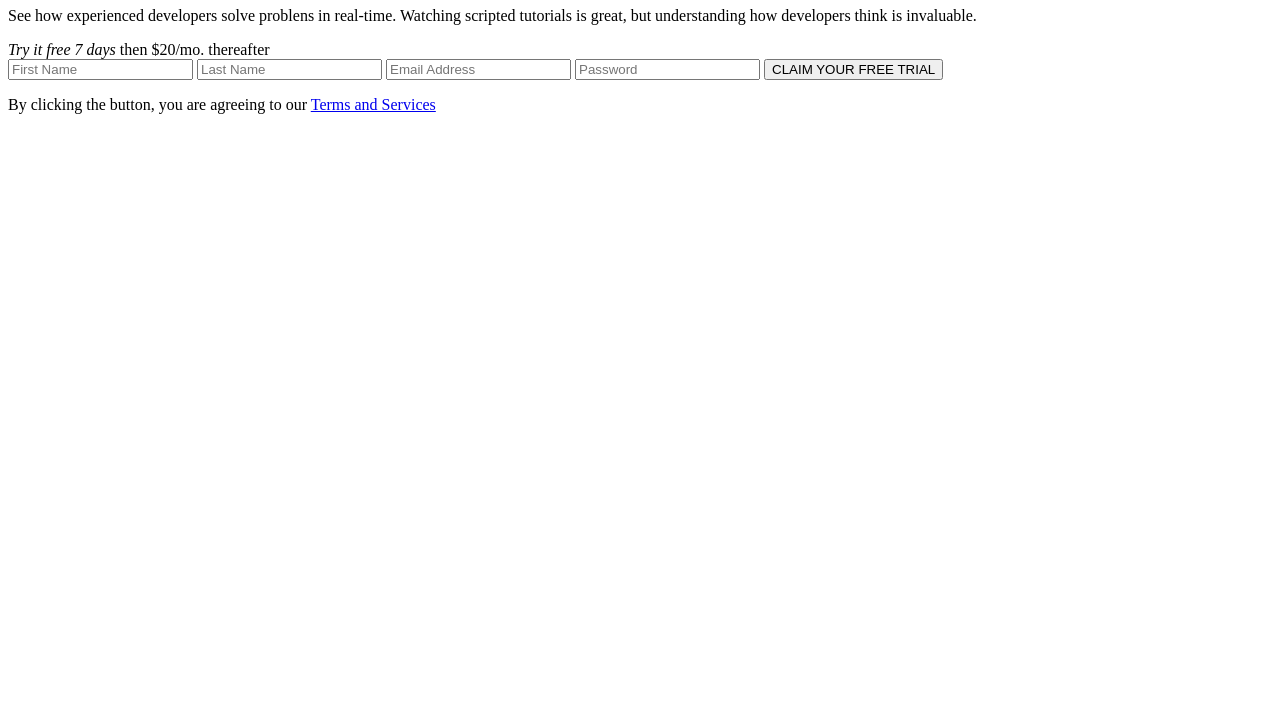
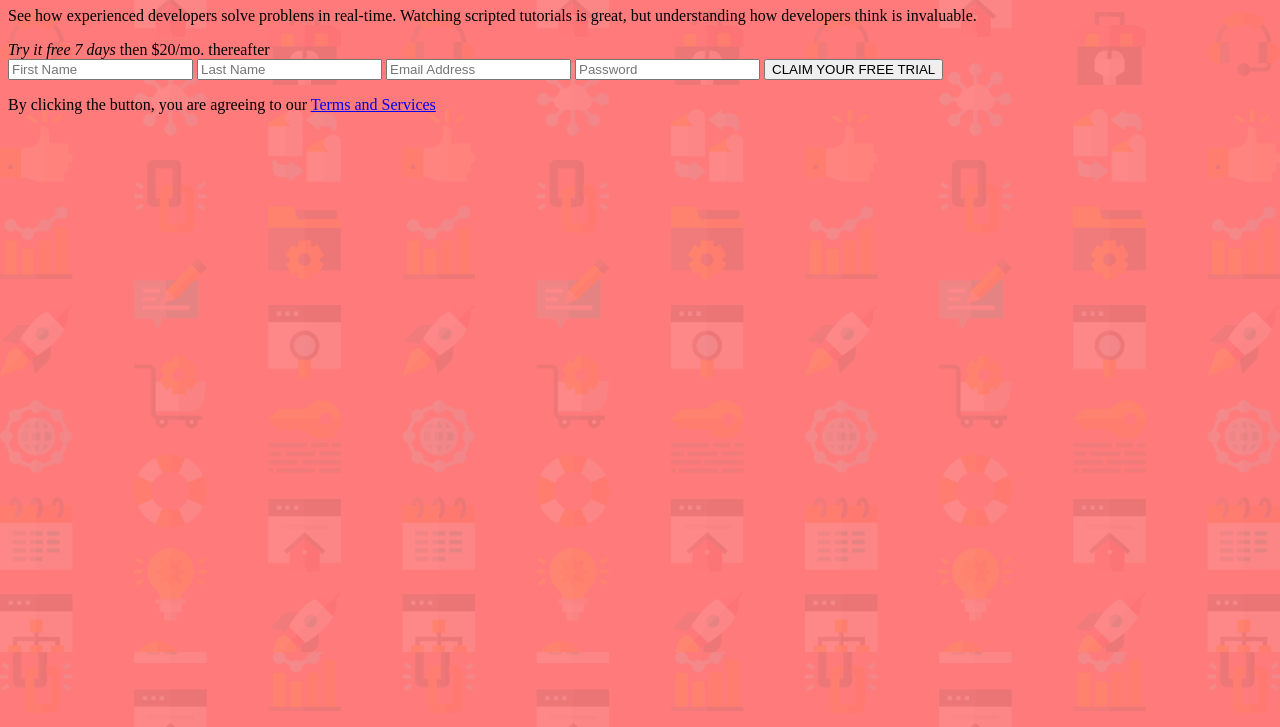
Before and after one commit to fernandofawkes/frontend-mentor-challenges, a website: page SignUpForm/public/index.html in a window 1280 px wide. Shown: the part 73-800 px from the top of the page. Drawn offline with Linux system fonts and the light colour scheme.

Commit message:
feat: background

```diff
--- /dev/null
+++ b/SignUpForm/public/assets/styles/main.css
@@ -0,0 +1,11 @@
+body {
+  background-image: url(/assets/images/bg-intro-mobile.png);
+  background-size: cover;
+  background-color: hsl(0, 100%, 74%);
+}
+
+@media screen and (min-width: 375px) {
+body {
+  background-image: url(/assets/images/bg-intro-desktop.png);
+}
+}
--- a/SignUpForm/public/index.html
+++ b/SignUpForm/public/index.html
@@ -6,6 +6,7 @@
   <link rel="shortcut icon" href="favicon-32x32.png" type="image/png">
   <meta name="viewport" content="width=device-width, initial-scale=1.0, viewport-fit=cover">
   <meta name="description" content="Sign up for free">
+  <link rel="stylesheet" href="assets/styles/main.css" type="text/css">
   <title>Sign Up Form</title>
 </head>
 
@@ -17,7 +18,7 @@
   <section>
     <em>Try it free 7 days</em> then $20/mo. thereafter
   </section>
-  <form action="signup" method="post">
+  <form action="/" method="post">
     <input name="firstname" aria-label="enter your first name" type="text" required placeholder="First Name">
     <input name="lastname" aria-label="enter your last name" type="text" required placeholder="Last Name">
     <input name="email" aria-label="enter your e-mail address" type="email" required placeholder="Email Address">
```
